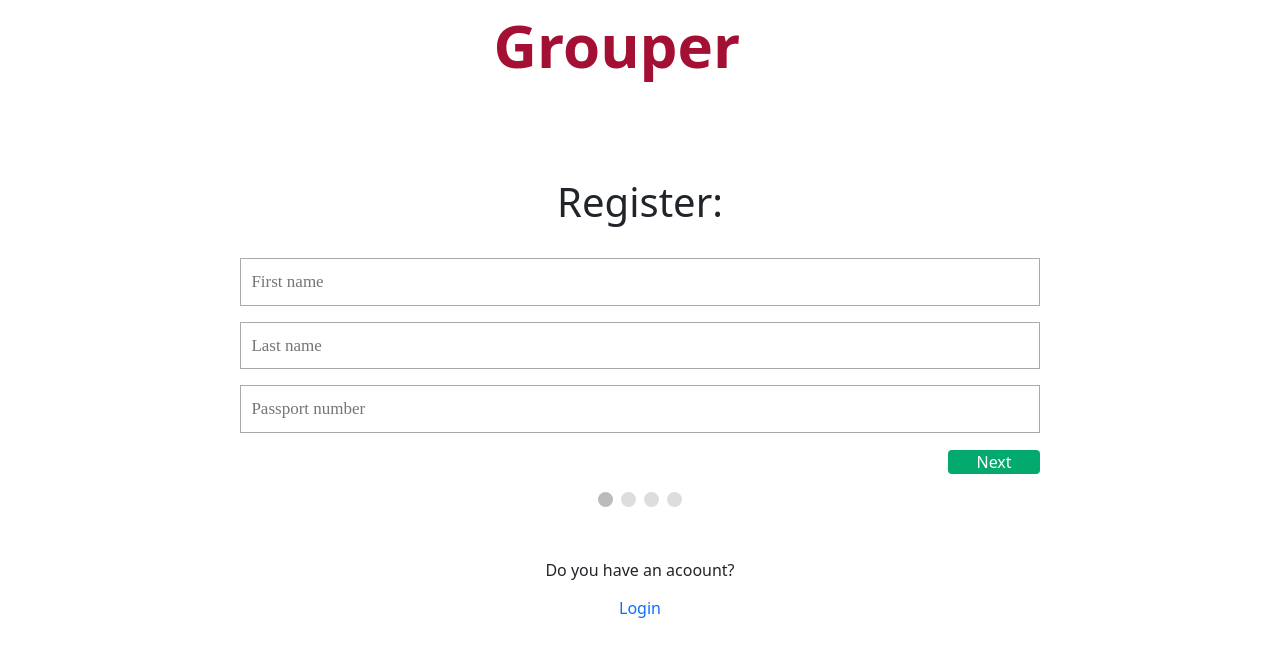
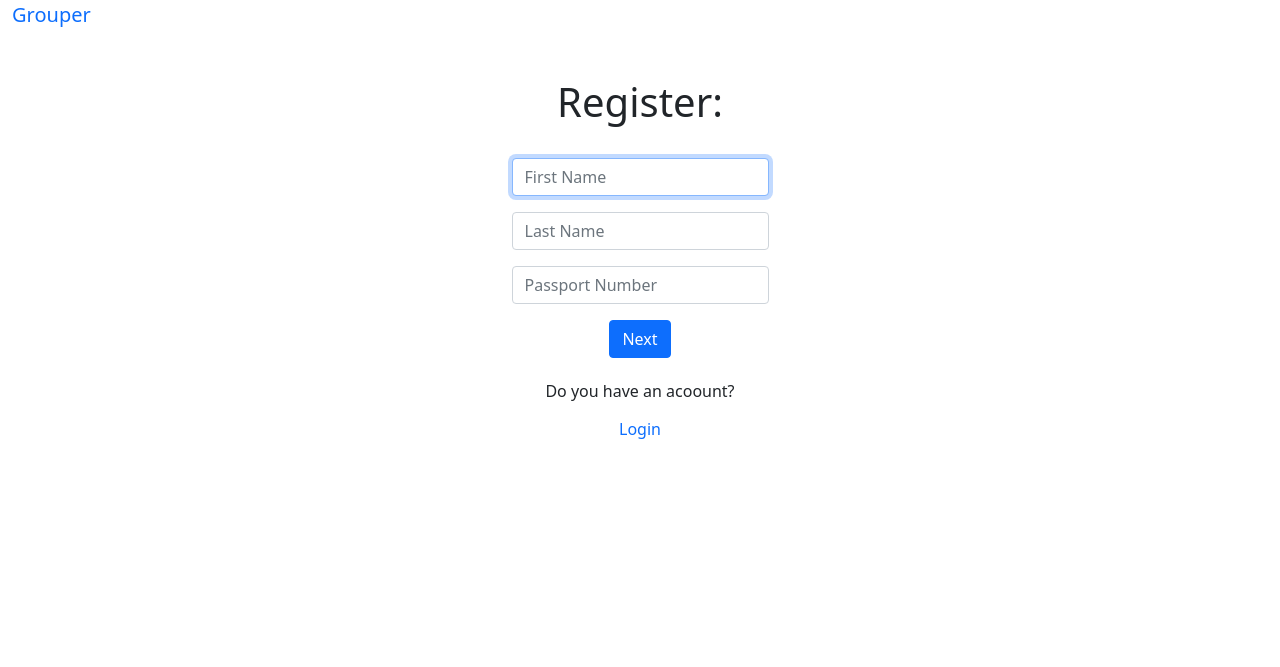
Before and after one commit to mayatwik/Grouper, a Flask app: page /register in a window 1280 px wide. Shown: the top 667 px of the page. Run offline with Flask 2, Linux system fonts and the light colour scheme; some libraries are stand-ins or nearby versions.

```diff
--- a/app.py
+++ b/app.py
@@ -75,23 +75,6 @@ def login():
 def register():
     if request.method == "POST":
 
-        # Ensure username was submitted
-        if not request.form.get("FirstName"):
-            return apology("must provide FirstName", 403)
-
-        # Ensure password was submitted
-        elif not request.form.get("LastName"):
-            return apology("must provide LastName", 403)
-
-        elif not request.form.get("Pssport"):
-            return apology("must provide Passport", 403)
-
-        # Query database for username
-        rows = db.execute("SELECT * FROM users WHERE Passport = ?", request.form.get("Passport"))
-
-        # Ensure username exists and password is correct
-        if len(rows) != 1 or not rows[0]["FirstName"] == request.form.get("FirstName")  or not rows[0]["LastName"] == request.form.get("LastName"):
-            return apology("invalid username and/or password", 403)
 
         # Redirect user to home page
         return redirect("/homepage")
@@ -99,9 +82,5 @@ def register():
     else:
         return render_template("register1.html")
 
-@app.route("/register2", methods=["GET", "POST"])
-def register2():
-    return apology("todo")
-
 if __name__ == '__main__':
     app.run(debug=True)
--- a/static/styles.css
+++ /dev/null
@@ -1,90 +0,0 @@
-/* Size for brand */
-nav .navbar-brand
-{
-    font-size: 60px;
-    font-weight: bold;
-}
-
-.box {
-    height: 40px;
-    font-size:14pt;
-}
-
-.header{
-    text-align: center;
-}
-
-/* Colors for brand */
-
-nav .navbar-brand .red
-{
-    color: #A41034;
-}
-nav .navbar-brand .black
-{
-    color: #000000;
-}
-nav .navbar-brand .gray
-{
-    color: #808285;
-}
-
-/* Style the form */
-#regForm {
-    background-color: #ffffff;
-    margin: 0px auto;
-    padding: 40px;
-    width: 70%;
-    min-width: 300px;
-}
-
-/* Style the input fields */
-input {
-    padding: 10px;
-    width: 100%;
-    font-size: 17px;
-    font-family: Raleway;
-    border: 1px solid #aaaaaa;
-}
-
-/* Mark input boxes that gets an error on validation: */
-input.invalid {
-    background-color: #ffdddd;
-}
-
-  /* Hide all steps by default: */
-.tab {
-    display: none;
-}
-
-/* Make circles that indicate the steps of the form: */
-.step {
-    height: 15px;
-    width: 15px;
-    margin: 0 2px;
-    background-color: #bbbbbb;
-    border: none;
-    border-radius: 50%;
-    display: inline-block;
-    opacity: 0.5;
-}
-
-/* Mark the active step: */
-.step.active {
-    opacity: 1;
-}
-
-  /* Mark the steps that are finished and valid: */
-.step.finish {
-    background-color: #04AA6D;
-}
-
-.btn {
-    border: none; /* Remove borders */
-    color: white; /* Add a text color */
-    padding: 0px 28px; /* Add some padding */
-    cursor: pointer; /* Add a pointer cursor on mouse-over */
-}
-
-.success {background-color: #04AA6D;} /* Green */
-.success:hover {background-color: #46a049;}
--- a/templates/register1.html
+++ b/templates/register1.html
@@ -5,120 +5,25 @@
 {% endblock %}
 
 {% block main %}
-    <form id="regForm" action="/register" method="post">
+    <form action="/register" method="post">
         <h1>Register:</h1><br>
         <!-- One "tab" for each step in the form: -->
-        <div class="tab">
-            <p><input id="firstname" name="firsrname" placeholder="First name" oninput="this.className = ''"></p>
-            <p><input id="lastname" name="lastname" placeholder="Last name" oninput="this.className = ''"></p>
-            <p><input id="passport" name="passport" placeholder="Passport number" oninput="this.className = ''"></p>
-        </div>
+            <div class="mb-3">
+                <input autocomplete="off" autofocus class="form-control mx-auto w-auto" id="firstname" name="firstname" placeholder="First Name" type="text">
+            </div>
+            <div class="mb-3">
+                <input class="form-control mx-auto w-auto" id="lastname" name="lastname" placeholder="Last Name" type="integer">
+            </div>
+            <div class="mb-3">
+                <input class="form-control mx-auto w-auto" id="passport" name="passport" placeholder="Passport Number" type="integer">
+            </div>
 
-        <div class="tab">
-            <p><input id="email" name="email" placeholder="E-mail..." oninput="this.className = ''"></p>
-            <p><input id="phone" name="phone" placeholder="Phone..." oninput="this.className = ''"></p>
-            <p><input id="day" name="day" placeholder="dd" oninput="this.className = ''"></p>
-            <p><input id="month" name="month" placeholder="mm" oninput="this.className = ''"></p>
-            <p><input id="year" name="year" placeholder="yyyy" oninput="this.className = ''"></p>
-        </div>
-
-        <div class="tab">
-            <p><input id="password" name="password" placeholder="Password..." oninput="this.className = ''"></p>
-            <p><input id="confirmation" name="confirmation" placeholder="Password Confirmation" oninput="this.className = ''"></p>
-        </div>
-
-        <div style="overflow:auto;">
-            <div style="float:right;">
-            <button type="button" class="btn success" id="prevBtn" onclick="nextPrev(-1)">Previous</button>
-            <button type="button" class="btn success" id="nextBtn" onclick="nextPrev(1)">Next</button>
-        </div>
-
-
-        <!-- Circles which indicates the steps of the form: -->
-        <div style="text-align:center;margin-top:40px;">
-            <span class="step"></span>
-            <span class="step"></span>
-            <span class="step"></span>
-            <span class="step"></span>
-        </div>
+            <button class="btn btn-primary" type="submit">Next</button>
 
         <br><br>
         <h6>Do you have an acoount?</h6>
         <a class="nav-link" href="/login">Login</a>
     </form>
 
-    <script>
-        var currentTab = 0; // Current tab is set to be the first tab (0)
-        showTab(currentTab); // Display the current tab
 
-        function showTab(n) {
-        // This function will display the specified tab of the form ...
-        var x = document.getElementsByClassName("tab");
-        x[n].style.display = "block";
-        // ... and fix the Previous/Next buttons:
-        if (n == 0) {
-            document.getElementById("prevBtn").style.display = "none";
-        } else {
-            document.getElementById("prevBtn").style.display = "inline";
-        }
-        if (n == (x.length - 1)) {
-            document.getElementById("nextBtn").innerHTML = "Submit";
-        } else {
-            document.getElementById("nextBtn").innerHTML = "Next";
-        }
-        // ... and run a function that displays the correct step indicator:
-        fixStepIndicator(n)
-        }
-
-        function nextPrev(n) {
-        // This function will figure out which tab to display
-        var x = document.getElementsByClassName("tab");
-        // Exit the function if any field in the current tab is invalid:
-        if (n == 1 && !validateForm()) return false;
-        // Hide the current tab:
-        x[currentTab].style.display = "none";
-        // Increase or decrease the current tab by 1:
-        currentTab = currentTab + n;
-        // if you have reached the end of the form... :
-        if (currentTab >= x.length) {
-            //...the form gets submitted:
-            document.getElementById("regForm").submit();
-            return false;
-        }
-        // Otherwise, display the correct tab:
-        showTab(currentTab);
-        }
-
-        function validateForm() {
-        // This function deals with validation of the form fields
-        var x, y, i, valid = true;
-        x = document.getElementsByClassName("tab");
-        y = x[currentTab].getElementsByTagName("input");
-        // A loop that checks every input field in the current tab:
-        for (i = 0; i < y.length; i++) {
-            // If a field is empty...
-            if (y[i].value == "") {
-            // add an "invalid" class to the field:
-            y[i].className += " invalid";
-            // and set the current valid status to false:
-            valid = false;
-            }
-        }
-        // If the valid status is true, mark the step as finished and valid:
-        if (valid) {
-            document.getElementsByClassName("step")[currentTab].className += " finish";
-        }
-        return valid; // return the valid status
-        }
-
-        function fixStepIndicator(n) {
-        // This function removes the "active" class of all steps...
-        var i, x = document.getElementsByClassName("step");
-        for (i = 0; i < x.length; i++) {
-            x[i].className = x[i].className.replace(" active", "");
-        }
-        //... and adds the "active" class to the current step:
-        x[n].className += " active";
-        }
-    </script>
 {% endblock %}
```
Also changed, not shown: templates/register2.html (+20 -10 lines).
